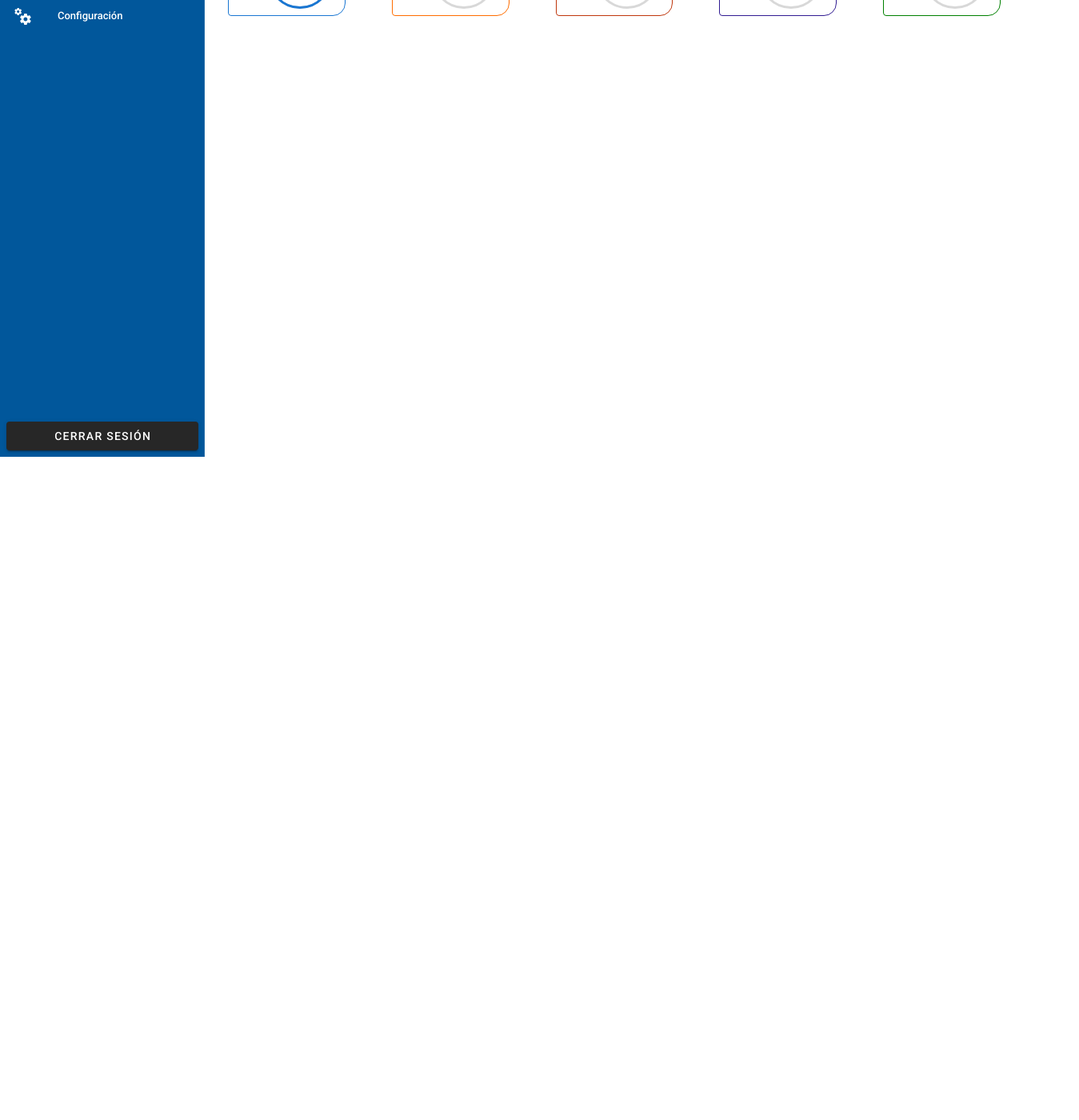
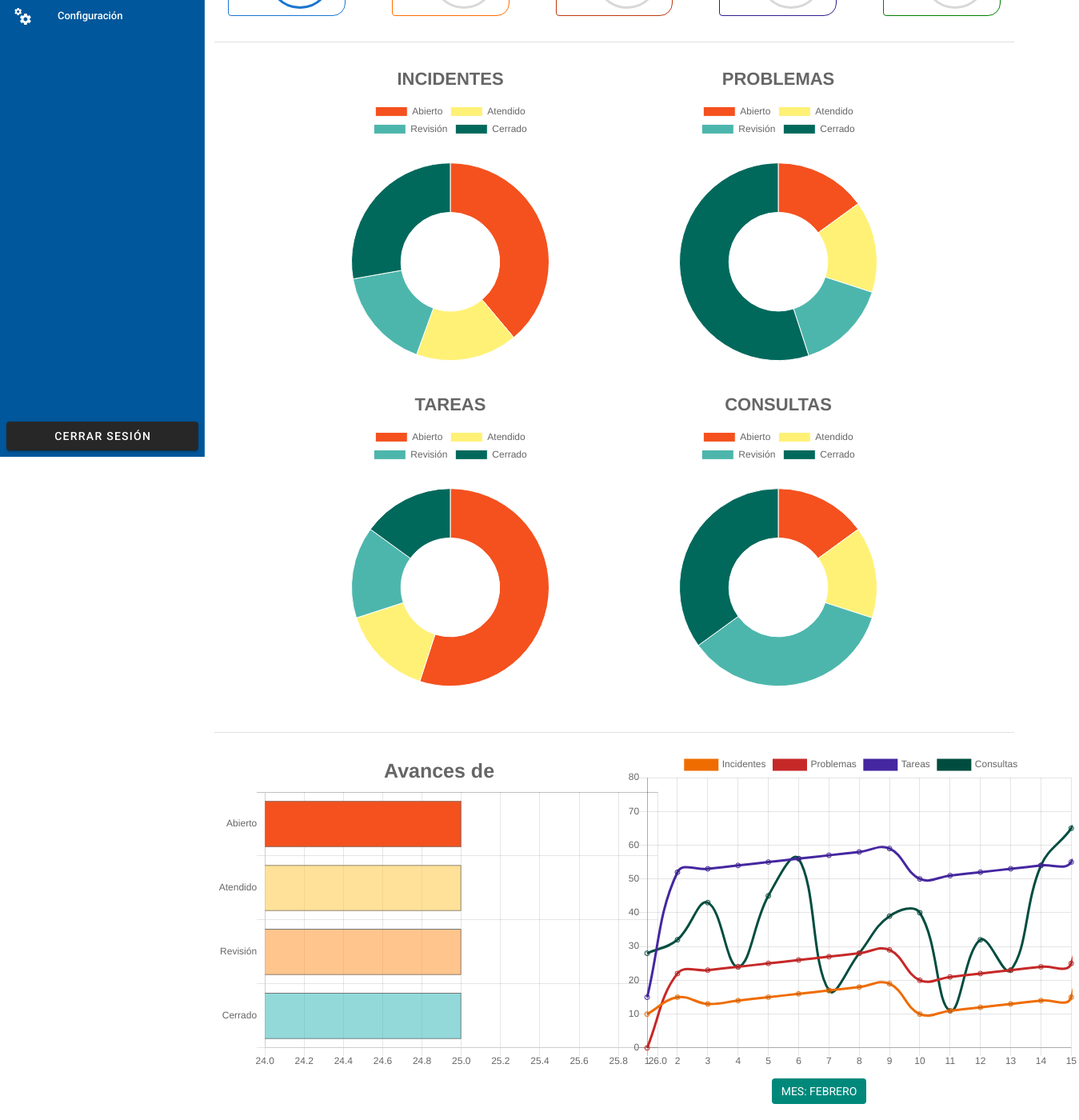
Before and after one commit to DamonBalam/dash-app, a Vue app: page / in a window 1280 px wide. Shown: the part 229-1629 px from the top of the page at 80% size, 1349 px wide, since content can reach past the window. Before the commit the page ends 800 px from the top, so only its background shows below. Built offline with nearby package versions, Linux system fonts and the light colour scheme.

Commit message:
graphics type doughnut done

```diff
--- /dev/null
+++ b/src/components/BarChar.vue
@@ -0,0 +1,71 @@
+<script>
+import { HorizontalBar } from "vue-chartjs";
+
+export default {
+  extends: HorizontalBar,
+  mounted() {
+    this.renderLineChart();
+    // Overwriting base render method with actual data.
+  },
+  methods: {
+    renderLineChart: function() {
+      this.renderChart(
+        {
+          labels: ["Abierto", "Atendido", "Revisión", "Cerrado"],
+          datasets: [
+            {
+              label: "% de avance",
+              backgroundColor: [
+                "#F4511E",
+                "rgba(255, 206, 86, 0.6)",
+                "rgba(255, 159, 64, 0.6)",
+                "rgba(75, 192, 192, 0.6)",
+                "rgba(255, 99, 132, 0.6)",
+                "rgba(153, 102, 255, 0.6)",
+                "rgba(255, 99, 132, 0.6)"
+              ],
+              data: [25, 25, 25, 25],
+              borderWidth: 1,
+              borderColor: "#777",
+              hoverBorderWidth: 3,
+              hoverBorderColor: "#000",
+              yAxis: 3
+            }
+          ]
+        },
+        {
+          responsive: true,
+          maintainAspectRatio: false,
+          legend: {
+            display: false
+          },
+          title: {
+            display: true,
+            text: "Avances de ",
+            fontSize: 25
+          },
+          scales: {
+            xAxes: [
+              {
+                barPercentage: 1,
+                // barThickness: 6,
+                // maxBarThickness: 8,
+                minBarLength: 2
+                // gridLines: {
+                //     offsetGridLines: true
+                // }
+              }
+            ]
+          }
+        }
+      );
+    }
+  },
+  watch: {
+    data: function() {
+      this.$data._chart.destroy();
+      this.renderLineChart();
+    }
+  }
+};
+</script>
--- a/src/components/DashComponent.vue
+++ b/src/components/DashComponent.vue
@@ -42,15 +42,67 @@
           :isColor="'green'"
         />
       </v-col>
+      <v-col cols="12">
+        <v-divider></v-divider>
+      </v-col>
+      <v-col cols="12">
+        <PieChar
+          class="d-inline-block contgraf"
+          :data="[35, 15, 15, 25]"
+          :title="'INCIDENTES'"
+        />
+        <PieChar
+          class="d-inline-block contgraf"
+          :data="[15, 15, 15, 55]"
+          :title="'PROBLEMAS'"
+        />
+        <PieChar
+          class="d-inline-block contgraf"
+          :data="[55, 15, 15, 15]"
+          :title="'TAREAS'"
+        />
+        <PieChar
+          class="d-inline-block contgraf"
+          :data="[15, 15, 35, 35]"
+          :title="'CONSULTAS'"
+        />
+      </v-col>
+      <v-col cols="12">
+        <v-divider></v-divider>
+      </v-col>
+      <v-col cols="6">
+        <BarChar />
+      </v-col>
+      <v-col cols="6">
+        <LineChar />
+        <div class="text-center">
+          <v-chip class="ma-2" color="teal darken-1" label text-color="white">
+            MES: FEBRERO
+          </v-chip>
+        </div>
+      </v-col>
     </v-row>
   </v-container>
 </template>
 
 <script>
 import WidgetComponent from "./WidgetComponent";
+import LineChar from "./LineChar";
+import PieChar from "./PieChar";
+import BarChar from "./BarChar";
 export default {
   components: {
-    WidgetComponent
+    WidgetComponent,
+    LineChar,
+    PieChar,
+    BarChar
   }
 };
 </script>
+
+<style lang="scss" scoped>
+.contgraf {
+  max-width: 250px;
+  margin: 0 80px;
+}
+</style>
--- /dev/null
+++ b/src/components/LineChar.vue
@@ -0,0 +1,47 @@
+<script>
+import { Line } from "vue-chartjs";
+
+export default {
+  extends: Line,
+  data: () => ({
+    chartdata: {
+      labels: [1, 2, 3, 4, 5, 6, 7, 8, 9, 10, 11, 12, 13, 14, 15],
+      datasets: [
+        {
+          label: "Incidentes",
+          fill: false,
+          borderColor: "#EF6C00",
+          data: [10, 15, 13, 14, 15, 16, 17, 18, 19, 10, 11, 12, 13, 14, 15, 80]
+        },
+        {
+          label: "Problemas",
+          borderColor: "#C62828",
+          fill: false,
+          data: [0, 22, 23, 24, 25, 26, 27, 28, 29, 20, 21, 22, 23, 24, 25, 80]
+        },
+        {
+          label: "Tareas",
+          borderColor: "#4527A0",
+          fill: false,
+          data: [15, 52, 53, 54, 55, 56, 57, 58, 59, 50, 51, 52, 53, 54, 55, 80]
+        },
+        {
+          label: "Consultas",
+          borderColor: "#004D40",
+          fill: false,
+          data: [28, 32, 43, 24, 45, 56, 17, 28, 39, 40, 11, 32, 23, 54, 65, 80]
+        }
+      ]
+    },
+    options: {
+      responsive: true,
+      maintainAspectRatio: false,
+      fill: true
+    }
+  }),
+
+  mounted() {
+    this.renderChart(this.chartdata, this.options);
+  }
+};
+</script>
--- /dev/null
+++ b/src/components/PieChar.vue
@@ -0,0 +1,50 @@
+<script>
+import { Doughnut } from "vue-chartjs";
+
+export default {
+  extends: Doughnut,
+  props: ["title", "data"],
+  mounted() {
+    this.renderLineChart();
+    // Overwriting base render method with actual data.
+  },
+  methods: {
+    renderLineChart: function() {
+      this.renderChart(
+        {
+          labels: ["Abierto", "Atendido", "Revisión", "Cerrado"],
+          datasets: [
+            {
+              label: "Actividades",
+              backgroundColor: ["#F4511E", "#FFF176", "#4DB6AC", "#00695C"],
+              data: this.data,
+              borderWidth: 1,
+              borderColor: "#fff",
+              hoverBorderWidth: 3,
+              hoverBorderColor: "#fff"
+            }
+          ]
+        },
+        {
+          responsive: true,
+          maintainAspectRatio: false,
+          legend: {
+            display: true
+          },
+          title: {
+            display: true,
+            text: this.title,
+            fontSize: 22
+          }
+        }
+      );
+    }
+  },
+  watch: {
+    data: function() {
+      this.$data._chart.destroy();
+      this.renderLineChart();
+    }
+  }
+};
+</script>
```
